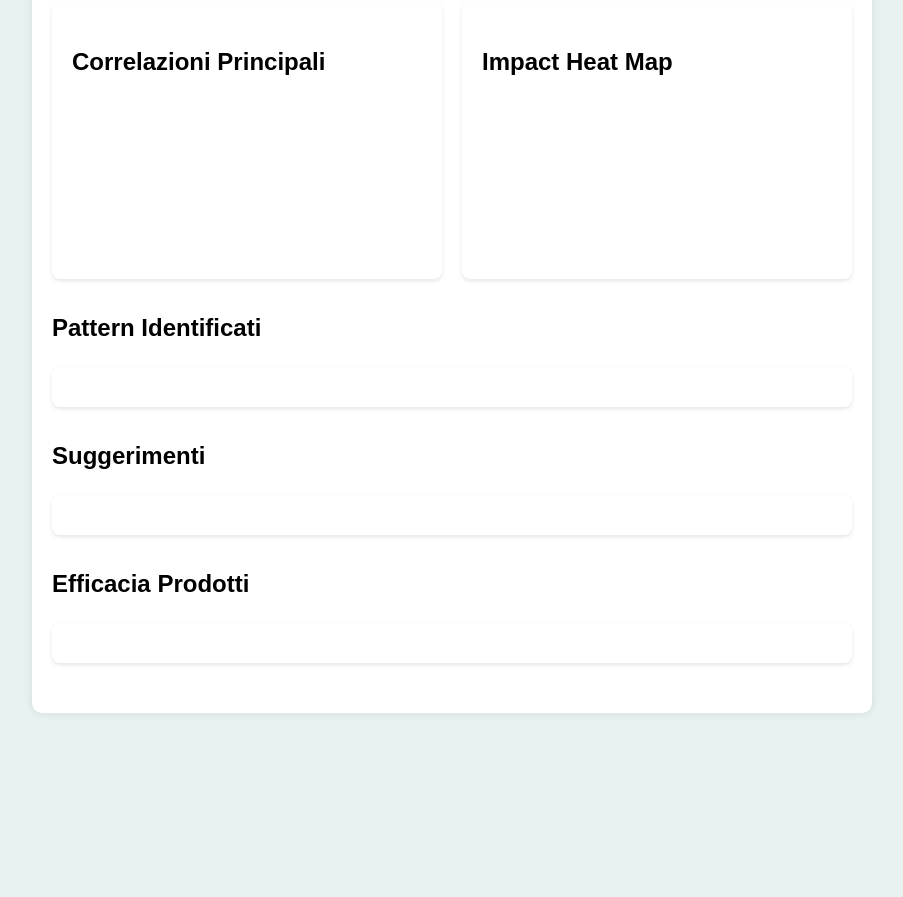
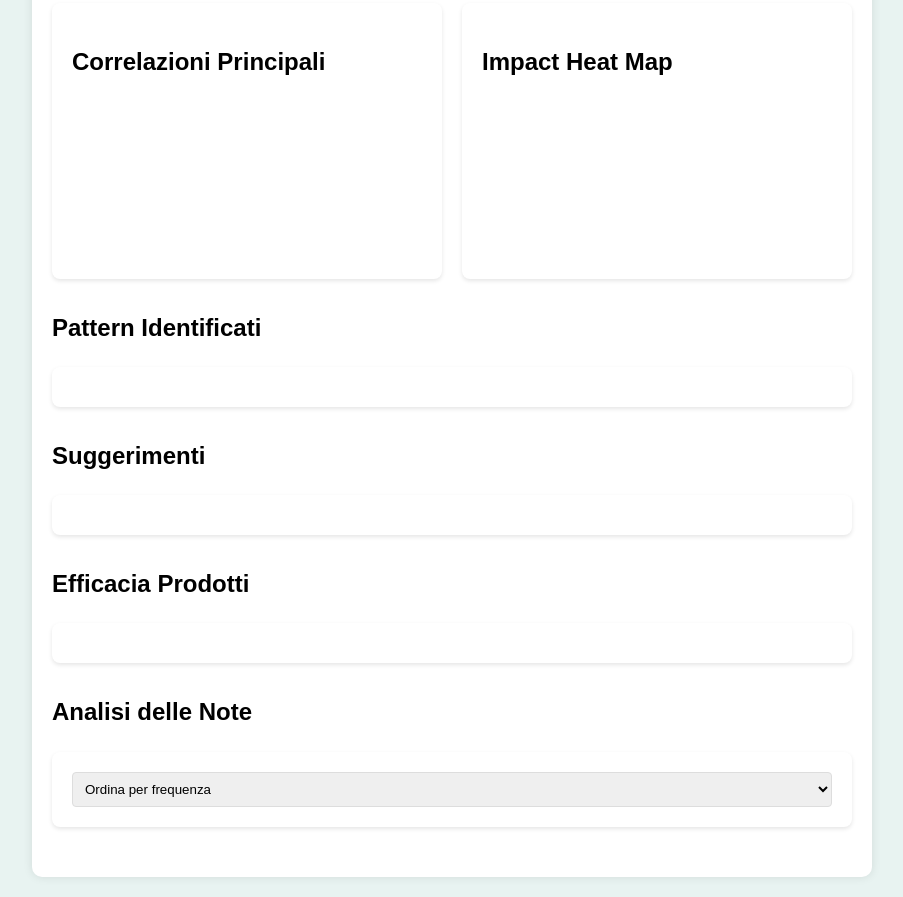
Before and after one commit to Arounautodromo/sebderm-app, a plain HTML site: page analysis.html in a window 1280 px wide. Shown: the part 607-1504 px from the top of the page, without its empty margins (188-1091 px from the left). Before the commit the page ends 1340 px from the top, so only its background shows below. Drawn offline with Linux system fonts and the light colour scheme.

Commit message:
Update analysis.html

```diff
--- a/analysis.html
+++ b/analysis.html
@@ -68,6 +68,18 @@
             <h2>Efficacia Prodotti</h2>
             <div id="productsEffectiveness" class="analysis-card"></div>
         </div>
+                <div class="analysis-section">
+            <h2>Analisi delle Note</h2>
+            <div id="textAnalysis" class="analysis-card">
+                <div class="text-analysis-filters">
+                    <select id="keywordSort">
+                        <option value="frequency">Ordina per frequenza</option>
+                        <option value="correlation">Ordina per correlazione</option>
+                    </select>
+                </div>
+                <div class="keywords-container"></div>
+            </div>
+        </div>
     </div>
 
     <script src="js/analysis.js"></script>
```
